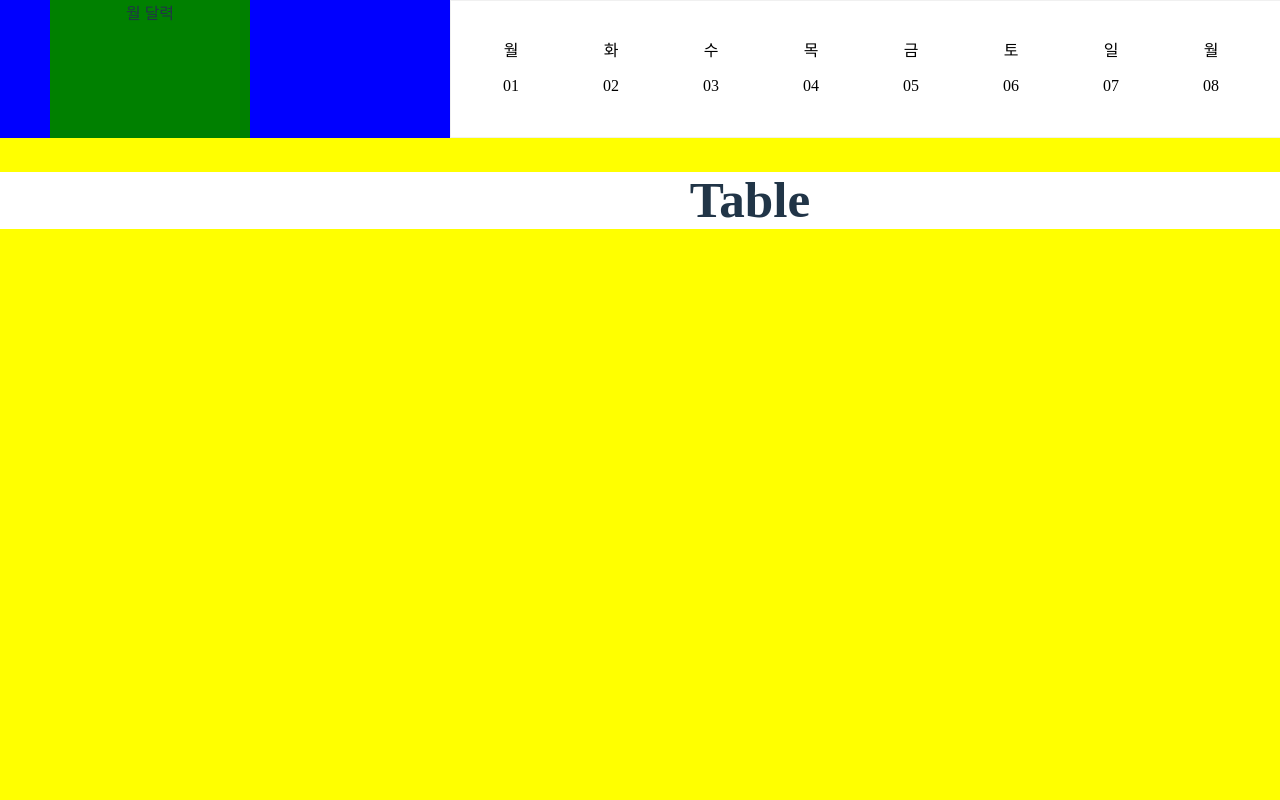
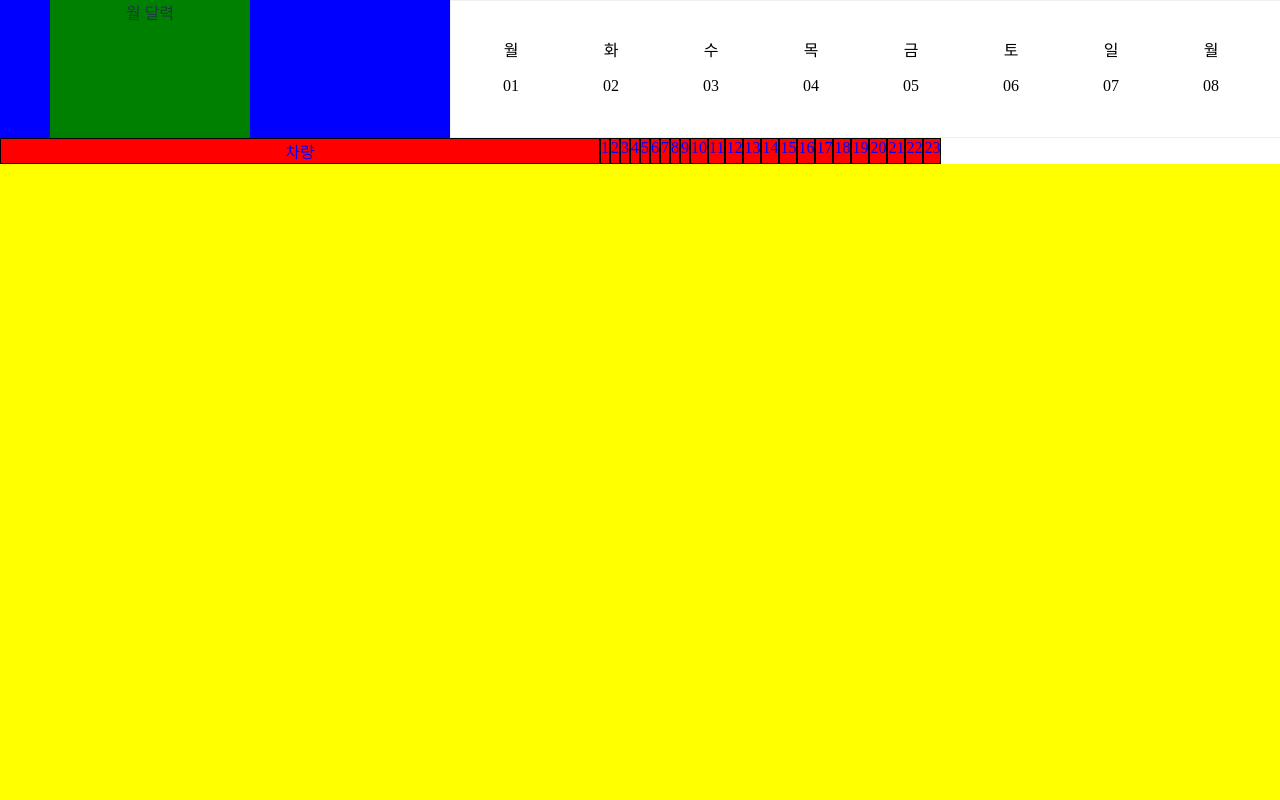
Before and after one commit to JayJHFE/React-Scheduler, a React (Vite) app in the folder PortFolio-vite/: page /scheduler in a window 1280 px wide. Shown: the top 800 px of the page. Built offline with nearby package versions, Linux system fonts and the light colour scheme.

Commit message:
스케줄러 UI수정

```diff
--- a/PortFolio-vite/src/components/scheduler/table/index.tsx
+++ b/PortFolio-vite/src/components/scheduler/table/index.tsx
@@ -1,8 +1,24 @@
 function SchedulerTable() {
+  const hoursArray = Array.from({ length: 24 }, (_, i) =>
+    i === 0 ? "차량" : i
+  );
   return (
-    <div>
-      <h1>Table</h1>
-    </div>
+    <>
+      <div style={{ color: "blue", display: "flex", flexDirection: "row" }}>
+        {hoursArray.map((hour, index) => (
+          <div
+            style={{
+              backgroundColor: "red",
+              width: index === 0 ? "600px" : "fix-content",
+              border: "1px solid black",
+            }}
+            key={index}
+          >
+            {hour}
+          </div>
+        ))}
+      </div>
+    </>
   );
 }
 export default SchedulerTable;
```
